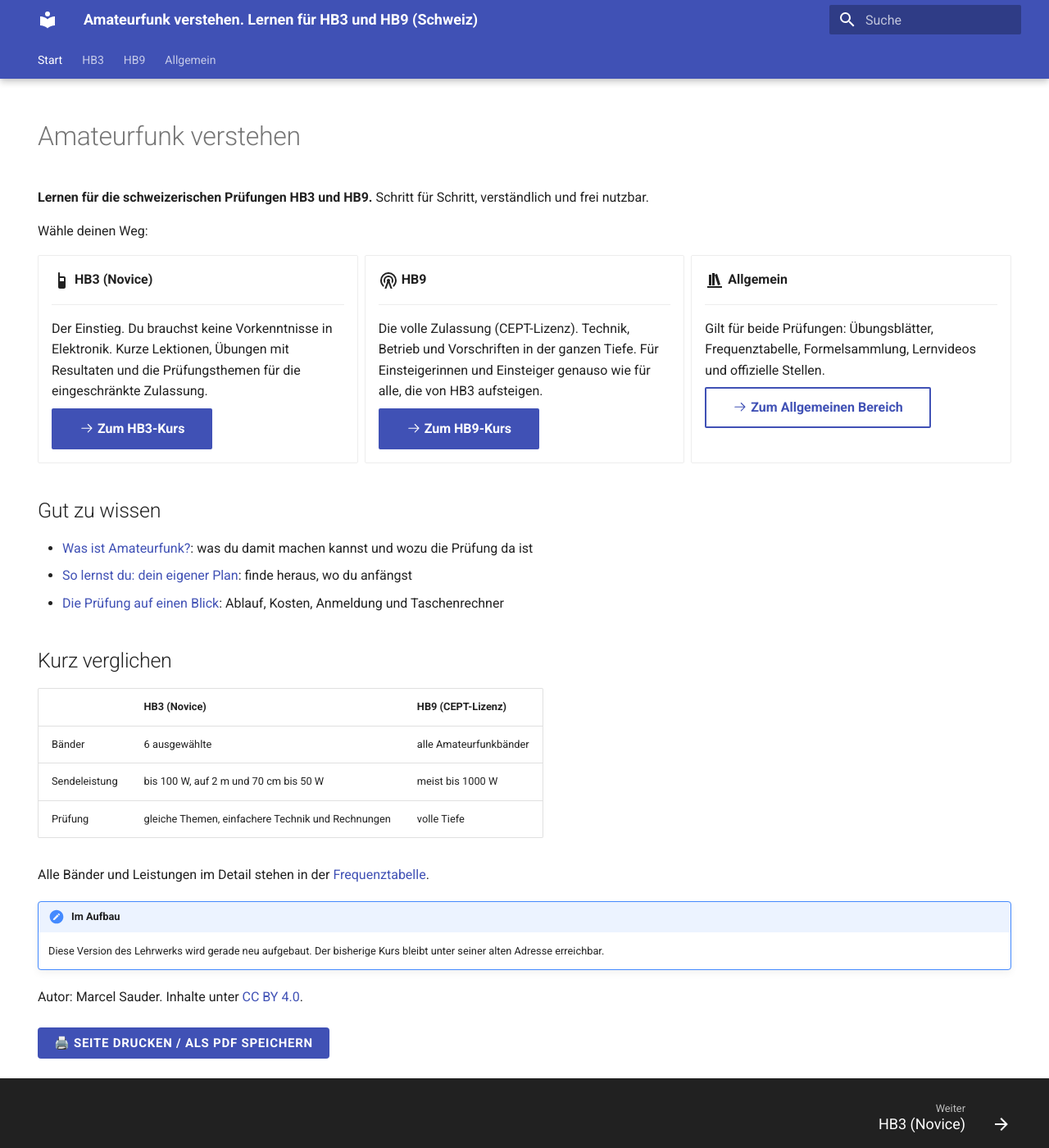
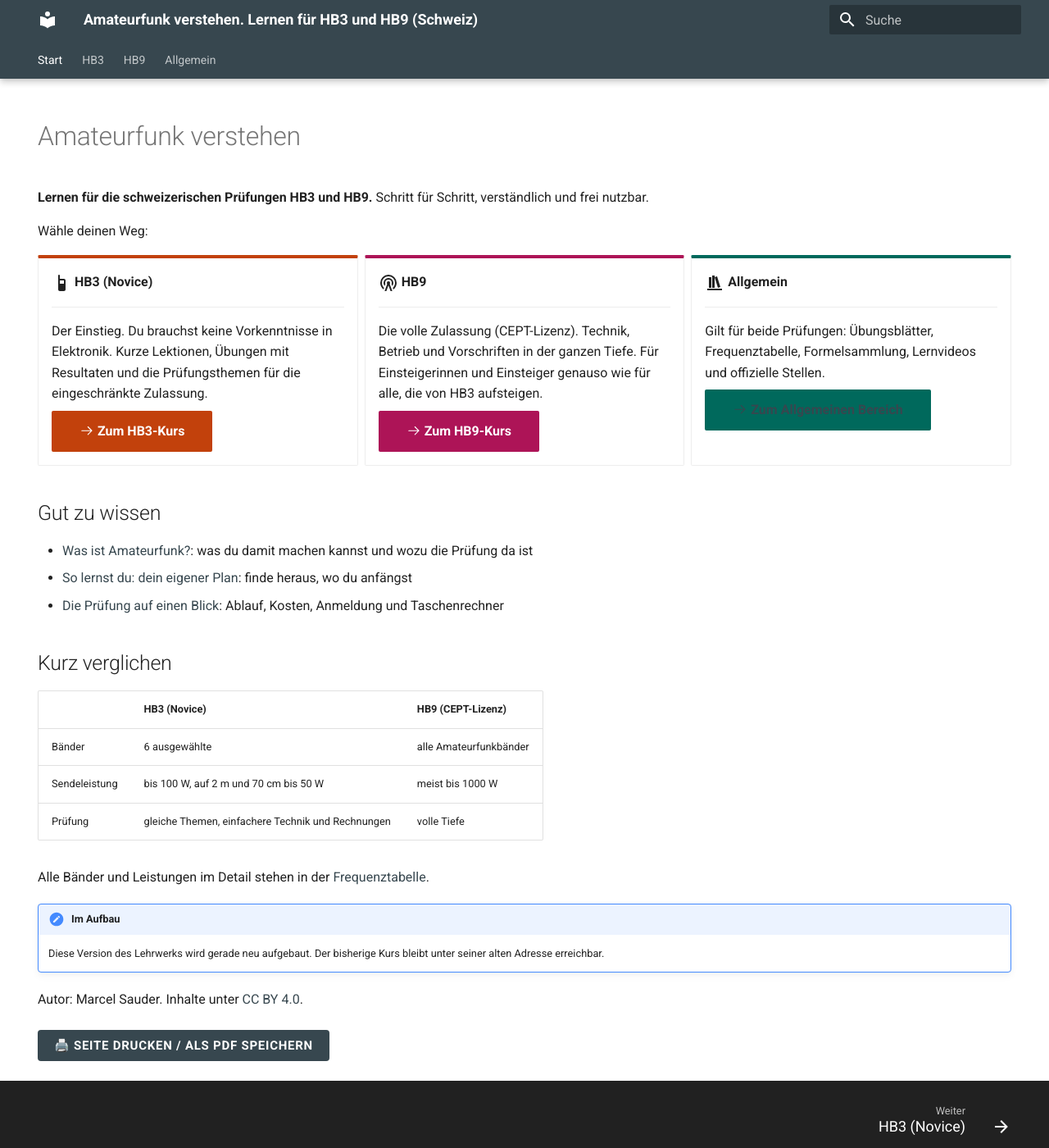
Before and after one commit to MaShaoDe/Amateurfunk-verstehen, an MkDocs documentation site: the page built from docs/index.md, in a window 1280 px wide and 1400 px high. Shown: the whole window at 82% size. Built offline with MkDocs 1.6.1 and Material for MkDocs 9.7.7, drawn with Linux system fonts in a browser that asks for light colours.

Commit message:
Farben pro Bereich: HB3 Orange, HB9 Beere, Allgemein Petrol

```diff
--- /dev/null
+++ b/docs/javascripts/area.js
@@ -0,0 +1,11 @@
+/* Setzt den Bereich (hb3, hb9, allgemein) als Attribut am body, damit die Farben pro Bereich wechseln. */
+function setArea() {
+  var p = window.location.pathname;
+  var a = "start";
+  if (p.indexOf("/hb3/") !== -1) a = "hb3";
+  else if (p.indexOf("/hb9/") !== -1) a = "hb9";
+  else if (p.indexOf("/allgemein/") !== -1) a = "allgemein";
+  document.body.setAttribute("data-area", a);
+}
+setArea();
+if (typeof document$ !== "undefined") { document$.subscribe(setArea); }
--- a/docs/stylesheets/extra.css
+++ b/docs/stylesheets/extra.css
@@ -210,3 +210,18 @@
 @media print {
   .md-typeset details { display: none !important; }
 }
+
+/* Farben pro Bereich: HB3 Orange, HB9 Beere, Allgemein Petrol */
+body[data-area="hb3"]       { --md-primary-fg-color: #C2410C; --md-primary-fg-color--dark: #9A3412; --md-accent-fg-color: #C2410C; --md-typeset-a-color: #B23A0B; --area-soft: #FCE3D3; }
+body[data-area="hb9"]       { --md-primary-fg-color: #AD1457; --md-primary-fg-color--dark: #880E4F; --md-accent-fg-color: #AD1457; --md-typeset-a-color: #AD1457; --area-soft: #F8DCE8; }
+body[data-area="allgemein"] { --md-primary-fg-color: #00695C; --md-primary-fg-color--dark: #004D40; --md-accent-fg-color: #00695C; --md-typeset-a-color: #00695C; --area-soft: #D9EEEA; }
+body[data-area="start"]     { --md-primary-fg-color: #37474F; --md-primary-fg-color--dark: #263238; --md-accent-fg-color: #37474F; --md-typeset-a-color: #37474F; --area-soft: #E4E9EB; }
+.md-typeset .md-button--primary { background-color: var(--md-primary-fg-color); border-color: var(--md-primary-fg-color); }
+.md-typeset .uebungsblatt-table tr.hb3-ja { background: #FCE3D3; }
+/* Karten auf der Startseite in Bereichsfarbe */
+body[data-area="start"] .md-typeset .grid.cards > ul > li:nth-child(1) { border-top: 4px solid #C2410C; }
+body[data-area="start"] .md-typeset .grid.cards > ul > li:nth-child(2) { border-top: 4px solid #AD1457; }
+body[data-area="start"] .md-typeset .grid.cards > ul > li:nth-child(3) { border-top: 4px solid #00695C; }
+body[data-area="start"] .md-typeset .grid.cards > ul > li:nth-child(1) .md-button { background-color: #C2410C; border-color: #C2410C; }
+body[data-area="start"] .md-typeset .grid.cards > ul > li:nth-child(2) .md-button { background-color: #AD1457; border-color: #AD1457; }
+body[data-area="start"] .md-typeset .grid.cards > ul > li:nth-child(3) .md-button { background-color: #00695C; border-color: #00695C; }
--- a/mkdocs.yml
+++ b/mkdocs.yml
@@ -49,6 +49,7 @@ extra_css:
 extra_javascript:
   - javascripts/mathjax.js
   - javascripts/print.js
+  - javascripts/area.js
   - https://cdnjs.cloudflare.com/ajax/libs/mathjax/3.2.2/es5/tex-mml-chtml.min.js
 nav:
   - Start: index.md
```
